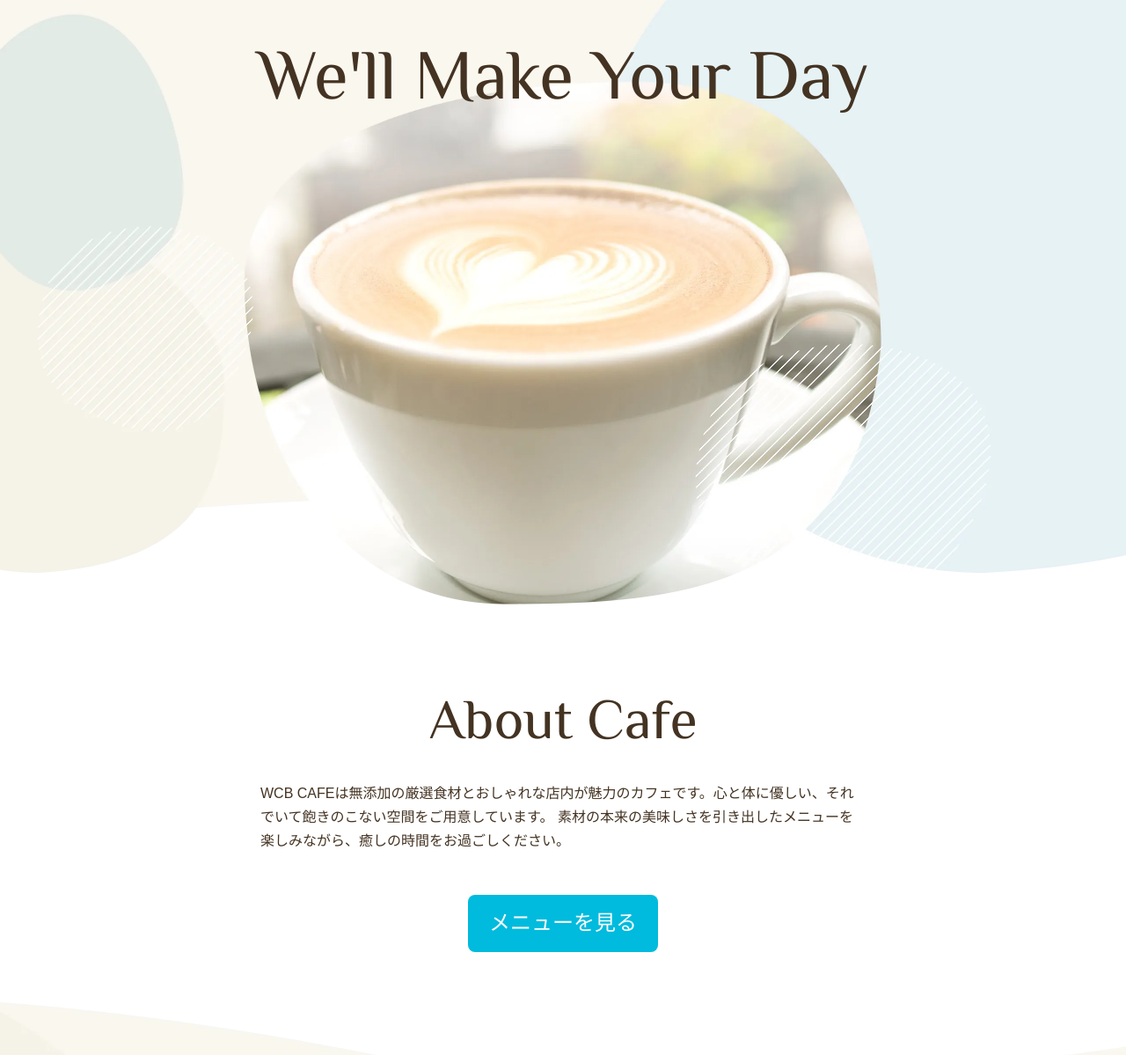
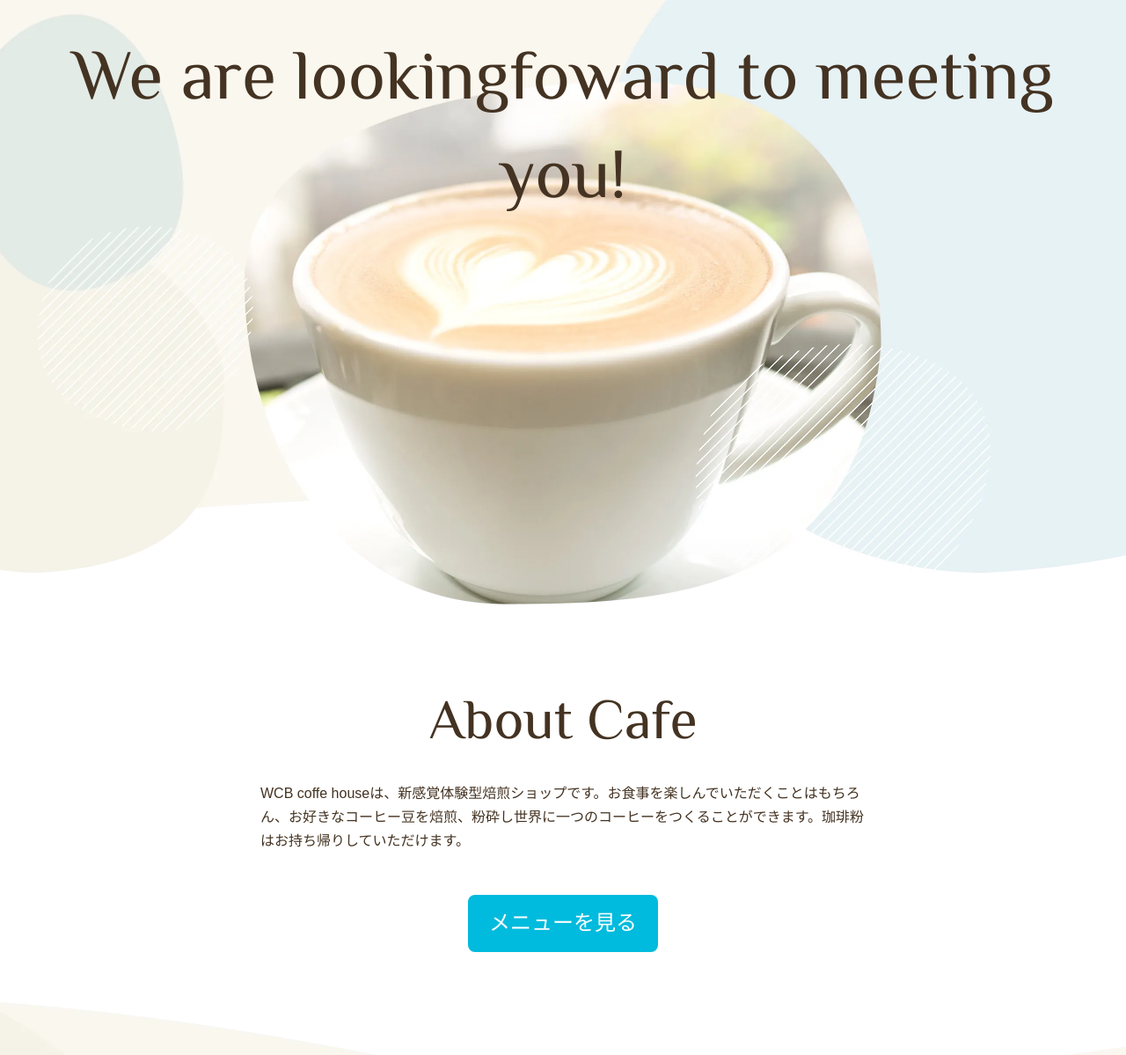
Before and after one commit to yuki-thub/WCBCAFE2, a plain HTML site: page index.html in a window 1280 px wide. Shown: the part 101-1300 px from the top of the page at 88% size. Drawn offline with Linux system fonts and the light colour scheme; some packages are replaced by stand-ins of ours.

Commit message:
Update index.html

```diff
--- a/index.html
+++ b/index.html
@@ -2,8 +2,8 @@
 <html lang="ja">
     <head>
         <meta charset="utf-8">
-        <title>WCB Cafe</title>
-        <meta name="description" content="ブレンドコーヒーとヘルシーなオーガニックフードを提供するカフェ">
+        <title>WCB coffe house</title>
+        <meta name="description" content="新感覚体験型コーヒーハウス">
         <meta name="viewport" content="width=device-width, initial-scale=1">
 
     <!-- ファビコン -->
@@ -35,14 +35,13 @@
                     </ul>
                 </nav>
             </header>
-            <h2 class="page-title font-english">We'll Make Your Day</h2>
+            <h2 class="page-title font-english">We are lookingfoward to meeting you!</h2>
         </div>
 
         <section class="about">
             <h3 class="heading-large font-english">About Cafe</h3>
             <p>
-                WCB CAFEは無添加の厳選食材とおしゃれな店内が魅力のカフェです。心と体に優しい、それでいて飽きのこない空間をご用意しています。
-                素材の本来の美味しさを引き出したメニューを楽しみながら、癒しの時間をお過ごしください。
+                WCB coffe houseは、新感覚体験型焙煎ショップです。お食事を楽しんでいただくことはもちろん、お好きなコーヒー豆を焙煎、粉砕し世界に一つのコーヒーをつくることができます。珈琲粉はお持ち帰りしていただけます。
             </p>
             <div class="align-center">
                 <a class="btn" href="menu.html">メニューを見る</a>
```
